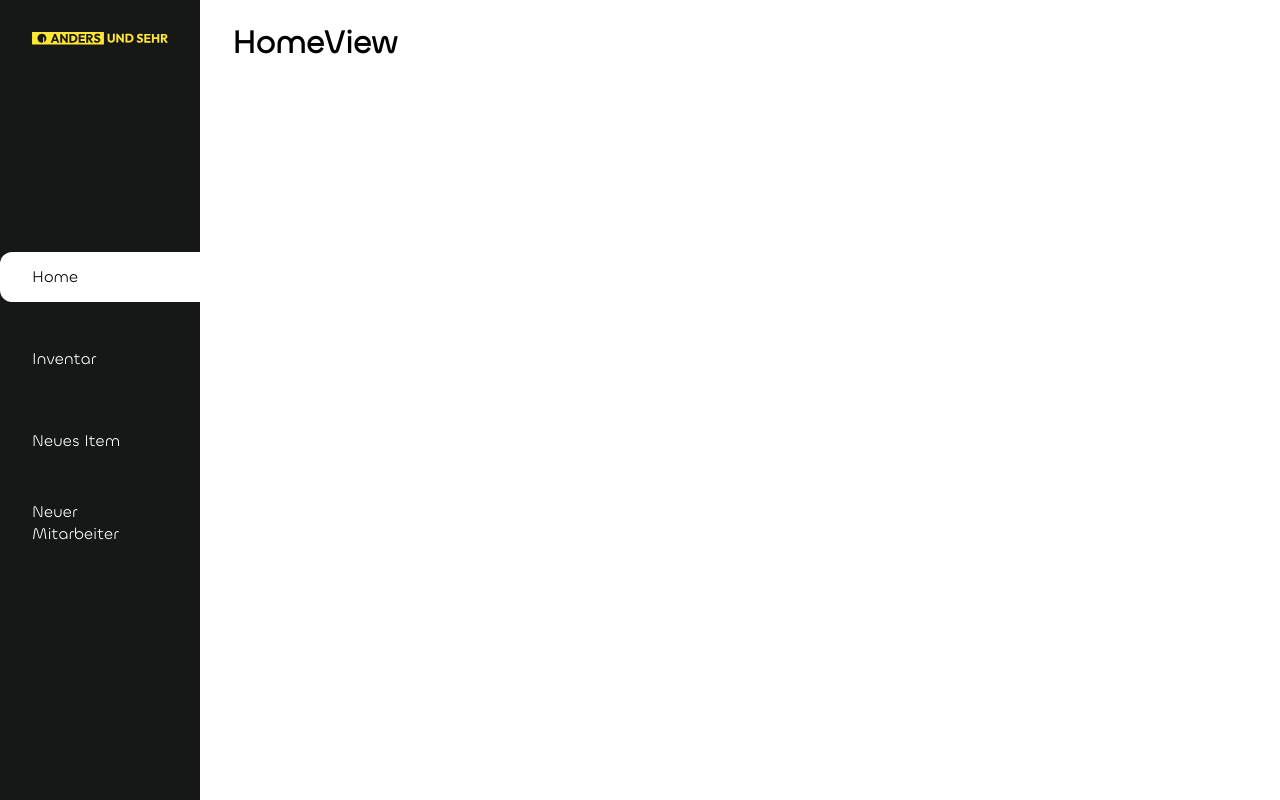
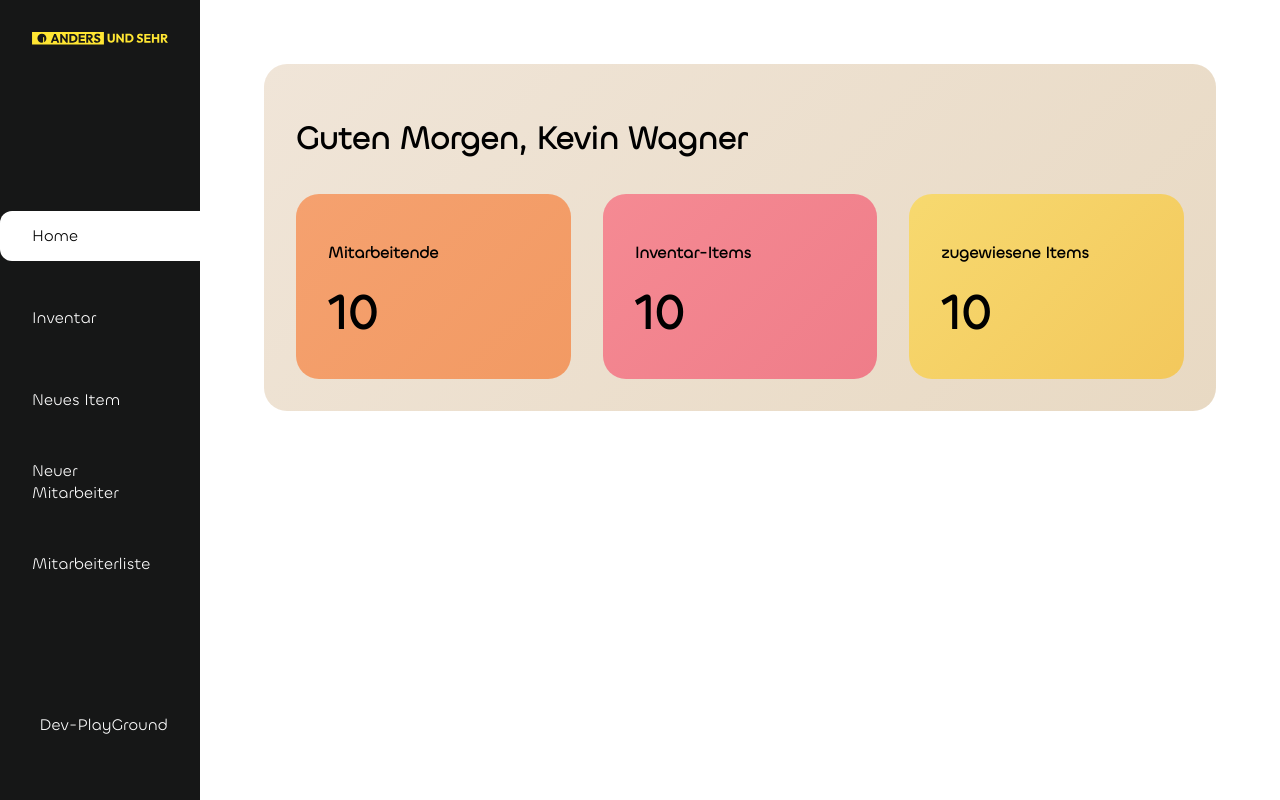
Before and after one commit to Kev4493/inventory-management, a Vue app: page / in a window 1280 px wide. Built offline with nearby package versions, Linux system fonts and the light colour scheme; the HTML template or start-up script is replaced by a standard one.

Commit message:
[FEATURE] add employeeview to list all employees

```diff
--- a/src/App.vue
+++ b/src/App.vue
@@ -18,7 +18,7 @@ import Sidebar from '@/components/Sidebar.vue'
 }
 .content {
   margin-left: calc(200px);
-  padding: 0 2rem;
+  padding: 4rem;
   width: 100%;
 }
 </style>
--- a/src/components/Sidebar.vue
+++ b/src/components/Sidebar.vue
@@ -16,6 +16,12 @@
         </li>
         <li :class="{ active: isActive('/addEmployee') }">
           <router-link to="/addEmployee">{{ $t('sidebar.addEmployee') }}</router-link>
+        </li>
+        <li :class="{ active: isActive('/employee') }">
+          <router-link to="/employee">{{ $t('sidebar.employee') }}</router-link>
+        </li>
+        <li class="playground" :class="{ active: isActive('/playground') }">
+          <router-link to="/playground">Dev-PlayGround</router-link>
         </li>
       </ul>
     </nav>
@@ -102,4 +108,10 @@ function isActive(path: string) {
     }
   }
 }
+
+.playground {
+  position: absolute;
+  bottom: 50px;
+  right: 0;
+}
 </style>
--- a/src/locales/de.ts
+++ b/src/locales/de.ts
@@ -5,6 +5,7 @@ const de = {
     inventory: 'Inventar',
     addItem: 'Neues Item',
     addEmployee: 'Neuer Mitarbeiter',
+    employee: 'Mitarbeiterliste'
   },
 
   // ===== Views ======
--- a/src/router/index.ts
+++ b/src/router/index.ts
@@ -3,6 +3,8 @@ import HomeView from '../views/HomeView.vue'
 import InventoryView from '@/views/InventoryView.vue'
 import AddItemView from '@/views/AddItemView.vue'
 import AddEmployeeView from '@/views/AddEmployeeView.vue'
+import PlaygroundView from '@/views/PlaygroundView.vue'
+import EmployeeView from '@/views/EmployeeView.vue'
 
 const router = createRouter({
   history: createWebHistory(import.meta.env.BASE_URL),
@@ -27,6 +29,16 @@ const router = createRouter({
       name: 'addEmployee',
       component: AddEmployeeView,
     },
+    {
+      path: '/employee',
+      name: 'employee',
+      component: EmployeeView,
+    },
+    {
+      path: '/playground',
+      name: 'playground',
+      component: PlaygroundView,
+    },
   ],
 })
 
--- /dev/null
+++ b/src/views/EmployeeView.vue
@@ -0,0 +1,78 @@
+<template>
+  <div class="inventory">
+    <h1>Mitarbeiterliste</h1>
+
+    <p v-if="loading">Lade Items…</p>
+    <p v-else-if="error">{{ error }}</p>
+
+    <table v-if="allEmployees.length > 0">
+      <thead>
+        <tr>
+          <th>{{ $t('employeeForm.label.firstName') }}</th>
+          <th>{{ $t('employeeForm.label.lastName') }}</th>
+          <th>{{ $t('employeeForm.label.department') }}</th>
+          <th>{{ $t('employeeForm.label.employmentType') }}</th>
+        </tr>
+      </thead>
+      <tbody>
+        <tr v-for="employee in allEmployees" :key="employee.id">
+          <td>{{ employee.firstName }}</td>
+          <td>{{ employee.lastName }}</td>
+          <td>{{ employee.department }}</td>
+          <td>{{ employee.typeOfEmployment }}</td>
+        </tr>
+      </tbody>
+    </table>
+
+    <p v-else>Keine Mitarbeiter gefunden</p>
+  </div>
+</template>
+
+<script setup lang="ts">
+import { onMounted, ref } from 'vue'
+import { allEmployees, loadAllEmployees } from '@/stores/employeeStore.ts'
+
+const loading = ref(false)
+const error = ref<string | null>(null)
+
+onMounted(async () => {
+  loading.value = true
+  error.value = null
+
+  try {
+    await loadAllEmployees()
+  } catch (e: any) {
+    error.value = e?.message || 'Konnte Items nicht laden'
+  } finally {
+    loading.value = false
+  }
+})
+</script>
+
+<style scoped lang="scss">
+table {
+  width: 100%;
+  border-collapse: separate;
+  border-spacing: 1rem;
+}
+
+th,
+td {
+  padding: 0.75rem;
+  text-align: left;
+}
+
+th {
+  background-color: #f0f0f0;
+}
+
+tr {
+  margin: 2rem;
+  background-color: lightblue;
+  border-radius: 12px;
+}
+
+tr:nth-child(even) {
+  background-color: #fafafa;
+}
+</style>
--- a/src/views/HomeView.vue
+++ b/src/views/HomeView.vue
@@ -1,7 +1,69 @@
 <template>
-  <h1>HomeView</h1>
+  <div class="card card--offwhite">
+    <div class="cardWrapper">
+      <div class="cardGreeting">
+        <h1>Guten Morgen, Kevin Wagner</h1>
+      </div>
+      <div class="cardWrapperInner">
+        <div class="card card--orange">
+          <p class="cardHeading">Mitarbeitende</p>
+          <p class="cardCounter">10</p>
+        </div>
+        <div class="card card--pink">
+          <p class="cardHeading">Inventar-Items</p>
+          <p class="cardCounter">10</p>
+        </div>
+        <div class="card card--yellow">
+          <p class="cardHeading">zugewiesene Items</p>
+          <p class="cardCounter">10</p>
+        </div>
+      </div>
+    </div>
+  </div>
 </template>
 
-<script setup lang="ts">
+<script setup lang="ts"></script>
 
-</script>
+<style scoped lang="scss">
+.card {
+  padding: 2rem;
+  border-radius: 23px;
+}
+
+.cardHeading {
+  font-weight: 700;
+}
+
+.cardWrapperInner {
+  display: flex;
+  gap: 2rem;
+  margin-top: 2rem;
+
+  .card {
+    flex: 1;
+  }
+
+  .cardCounter {
+    font-weight: 700;
+    font-size: 3rem;
+    margin: 0;
+  }
+}
+
+// Card colors:
+.card--yellow {
+  background: linear-gradient(135deg, #f7d96f 0%, #f3c85c 100%);
+}
+
+.card--pink {
+  background: linear-gradient(135deg, #f58a93 0%, #ef7d89 100%);
+}
+
+.card--orange {
+  background: linear-gradient(135deg, #f5a16f 0%, #f29a63 100%);
+}
+
+.card--offwhite {
+  background: linear-gradient(135deg, #f0e5d8 0%, #e8d9c3 100%);
+}
+</style>
--- /dev/null
+++ b/src/views/PlaygroundView.vue
@@ -0,0 +1,48 @@
+<template>
+  <div class="playgroundWrapper">
+    <h1>Spielwiese</h1>
+    <div class="playgroundWrapperContent">
+      <p>Wie lautet dein Vorname?</p>
+      <input v-model="firstName" type="text" />
+
+      <p>Wie lautet dein Nachname?</p>
+      <input v-model="lastName" type="text" />
+
+      <p>Wie alt bist du?</p>
+      <input v-model="alter" type="number" />
+    </div>
+
+    <div v-if="firstName && lastName && alter">
+      <h3>Willkommen {{ firstName }} {{ lastName }}!</h3>
+      <p>Du bist {{ alter }} alt</p>
+      <span v-if="volljaehrig">und somit Volljährig.</span>
+    </div>
+  </div>
+</template>
+
+<script setup lang="ts">
+import { computed, ref } from 'vue'
+
+const firstName = ref()
+const lastName = ref()
+const alter = ref()
+
+const kursName = ref('Vue 3')
+kursName.value = 'Vue JS Onlinekurs'
+
+const volljaehrig = computed(() => alter.value >= 18)
+
+console.log(kursName.value)
+</script>
+
+<style scoped lang="scss">
+.playgroundWrapper {
+  display: flex;
+  align-items: center;
+  flex-direction: column;
+}
+
+.playgroundWrapperContent {
+  margin-top: 100px;
+}
+</style>
```
